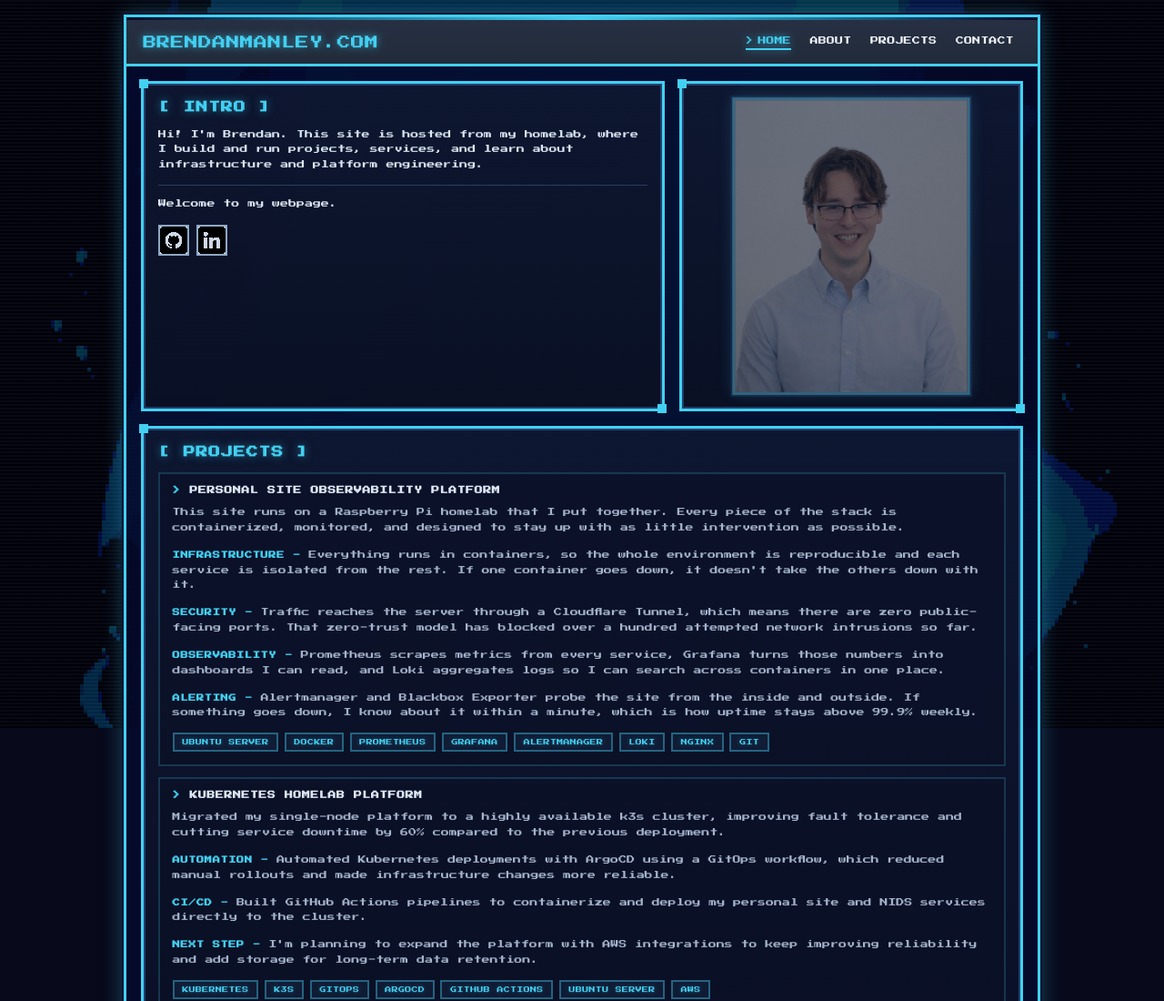
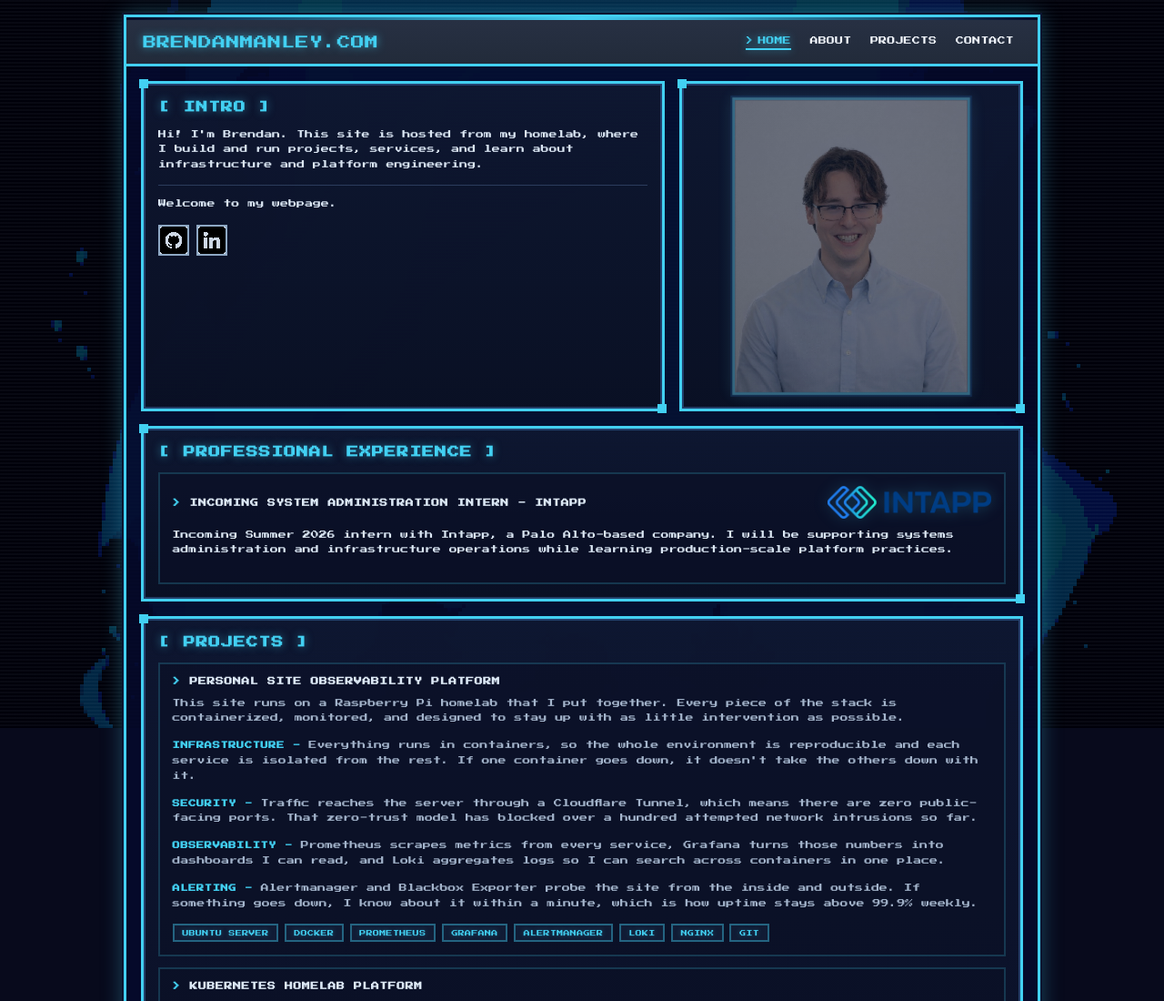
Before and after one commit to spicyhek/homelab-hosted-personal-site, a plain HTML site: page site/index.html in a window 1280 px wide. Shown: the top 1100 px of the page at 91% size. Drawn offline with Linux system fonts and the light colour scheme; no server answers.

Commit message:
update site

```diff
--- a/site/index.html
+++ b/site/index.html
@@ -70,6 +70,27 @@
               class="profile-photo"
             />
           </aside>
+        </section>
+
+        <section class="panel experience-panel" aria-labelledby="experience-title">
+          <h2 id="experience-title">Professional Experience</h2>
+          <article class="project-entry experience-entry">
+            <div class="experience-header">
+              <h3 class="project-entry-title">
+                Incoming System Administration Intern - Intapp
+              </h3>
+              <img
+                class="experience-logo"
+                src="assets/INTA_BIG-4beee40c.png"
+                alt="Intapp company logo"
+              />
+            </div>
+            <p>
+              Incoming Summer 2026 intern with Intapp, a Palo Alto-based company.
+              I will be supporting systems administration and infrastructure operations
+              while learning production-scale platform practices.
+            </p>
+          </article>
         </section>
 
         <section class="panel projects-panel" aria-labelledby="projects-title">
--- a/site/styles.css
+++ b/site/styles.css
@@ -183,6 +183,7 @@ body::after {
 
 .intro-panel h1,
 .projects-panel h2,
+.experience-panel h2,
 .status-panel h2 {
   margin: 0 0 1rem;
   display: inline-block;
@@ -195,18 +196,21 @@ body::after {
 
 .intro-panel h1::before,
 .projects-panel h2::before,
+.experience-panel h2::before,
 .status-panel h2::before {
   content: "[ ";
 }
 
 .intro-panel h1::after,
 .projects-panel h2::after,
+.experience-panel h2::after,
 .status-panel h2::after {
   content: " ]";
 }
 
 .intro-panel p,
-.projects-panel p {
+.projects-panel p,
+.experience-panel p {
   margin: 0 0 0.85rem;
   color: var(--text-main);
   font-size: 0.56rem;
@@ -321,6 +325,7 @@ body::after {
 }
 
 .projects-panel,
+.experience-panel,
 .status-panel {
   margin: 0 1rem 1rem;
 }
@@ -358,6 +363,33 @@ body::after {
   text-transform: uppercase;
   font-size: 0.52rem;
   letter-spacing: 0.06em;
+}
+
+.experience-panel .project-entry p strong {
+  color: var(--line-cyan);
+  text-transform: uppercase;
+  font-size: 0.52rem;
+  letter-spacing: 0.06em;
+}
+
+.experience-header {
+  display: flex;
+  align-items: center;
+  justify-content: space-between;
+  gap: 0.85rem;
+  margin-bottom: 0.6rem;
+}
+
+.experience-header .project-entry-title {
+  margin: 0;
+}
+
+.experience-logo {
+  width: min(180px, 40%);
+  max-height: 52px;
+  object-fit: contain;
+  image-rendering: auto;
+  filter: drop-shadow(0 0 8px rgba(66, 208, 242, 0.28));
 }
 
 .tech-tags {
@@ -614,6 +646,7 @@ body::after {
 
   .intro-panel p,
   .projects-panel p,
+  .experience-panel p,
   .status-pill,
   .server-badge {
     font-size: 0.54rem;
@@ -622,12 +655,23 @@ body::after {
 
   .intro-panel h1,
   .projects-panel h2,
+  .experience-panel h2,
   .status-panel h2 {
     font-size: 0.72rem;
   }
 
   .project-entry-title {
     font-size: 0.54rem;
+  }
+
+  .experience-header {
+    align-items: flex-start;
+    flex-direction: column;
+  }
+
+  .experience-logo {
+    width: min(220px, 100%);
+    max-height: 50px;
   }
 
   .intro-actions {
@@ -674,6 +718,7 @@ body::after {
 
   .intro-panel p,
   .projects-panel p,
+  .experience-panel p,
   .status-pill,
   .server-badge {
     font-size: 0.5rem;
```
Also changed, not shown: site/assets/INTA_BIG-4beee40c.png (added).
